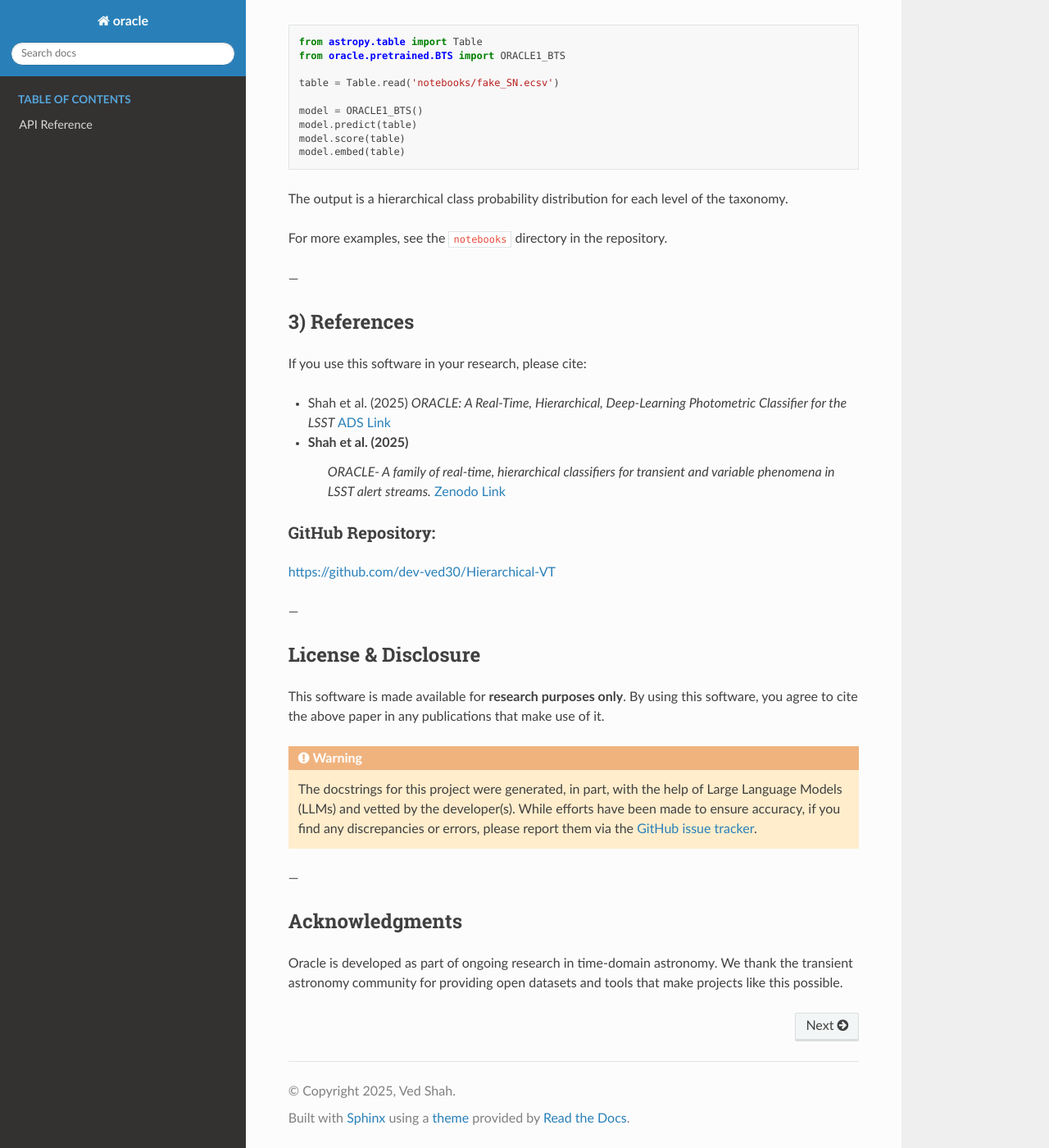
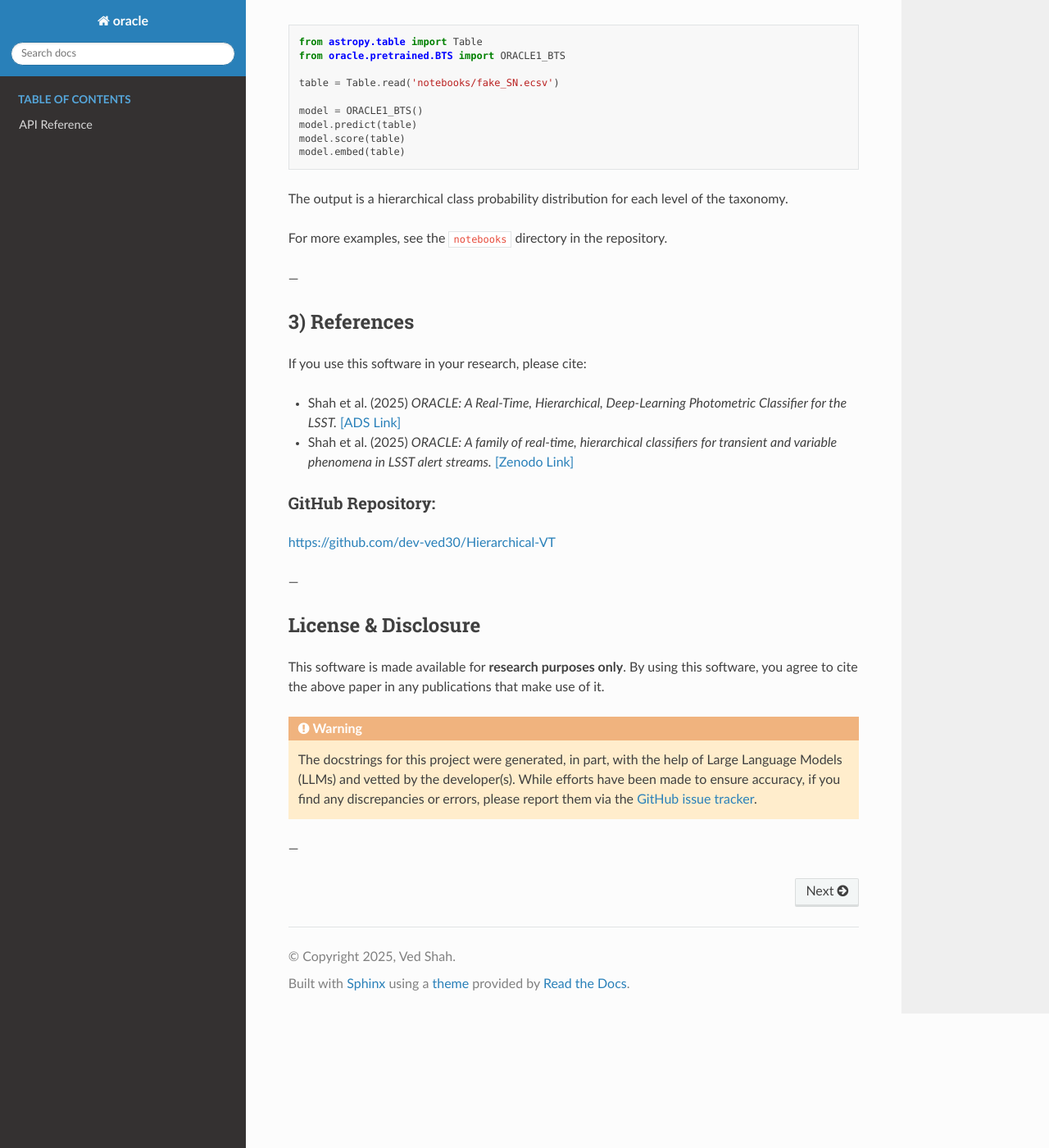
Before and after one commit to dev-ved30/Oracle, a Sphinx documentation site: the page built from docs/index.rst, in a window 1280 px wide and 1400 px high, scrolled down 1991 px. Shown: the whole window at 82% size. Built offline with Sphinx 7.4.7 and the Read the Docs theme 3.1.0, drawn with Linux system fonts in a browser that asks for light colours; pages that are not in the unit, such as notebooks, are missing from menus.

Commit message:
updated docs

```diff
--- a/docs/index.rst
+++ b/docs/index.rst
@@ -10,6 +10,7 @@ Documentation
    :alt: Oracle Project Banner
    :align: center
    :width: 80%
+
 
 **Oracle** is a modular and extensible framework for hierarchical classification of astronomical transients.
 It provides a set of tools for model training, evaluation, and inference on large-scale time-domain survey data.
@@ -111,12 +112,11 @@ For more examples, see the ``notebooks`` directory in the repository.
 If you use this software in your research, please cite:
 
 - Shah et al. (2025)
-  *ORACLE: A Real-Time, Hierarchical, Deep-Learning Photometric Classifier for the LSST*
-  `ADS Link <https://ui.adsabs.harvard.edu/abs/2025arXiv250101496S/abstract>`_
-
+  *ORACLE: A Real-Time, Hierarchical, Deep-Learning Photometric Classifier for the LSST.*
+  `[ADS Link] <https://ui.adsabs.harvard.edu/abs/2025arXiv250101496S/abstract>`_
 - Shah et al. (2025)
-   *ORACLE- A family of real-time, hierarchical classifiers for transient and variable phenomena in LSST alert streams.*
-   `Zenodo Link <https://doi.org/10.5281/zenodo.15328166>`_
+  *ORACLE: A family of real-time, hierarchical classifiers for transient and variable phenomena in LSST alert streams.*
+  `[Zenodo Link] <https://doi.org/10.5281/zenodo.15328166>`_
 
 GitHub Repository:
 ~~~~~~~~~~~~~~~~~~
@@ -137,10 +137,3 @@ By using this software, you agree to cite the above paper in any publications th
    `GitHub issue tracker <https://github.com/dev-ved30/Hierarchical-VT/issues>`_.
 
 ---
-
-Acknowledgments
----------------
-
-Oracle is developed as part of ongoing research in time-domain astronomy.
-We thank the transient astronomy community for providing open datasets and tools that
-make projects like this possible.
```
Also changed, not shown: 5 other files.
